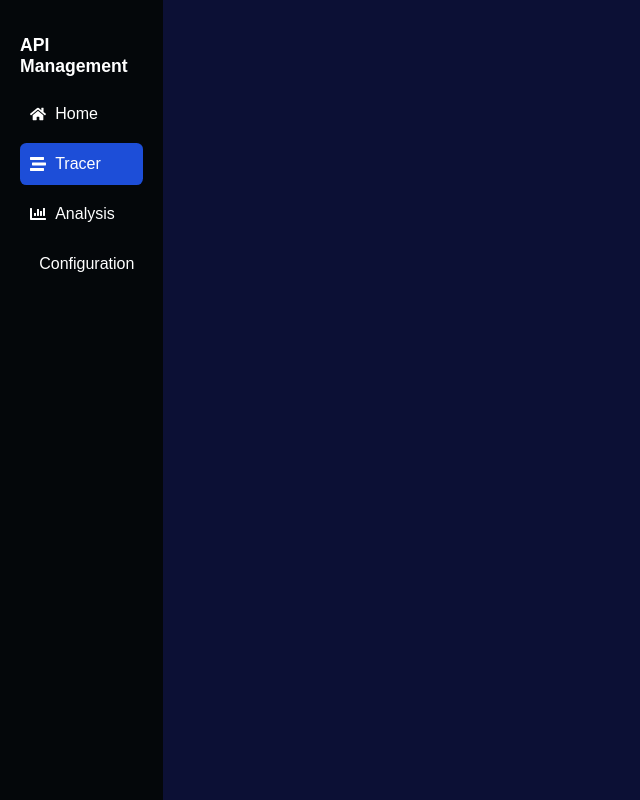
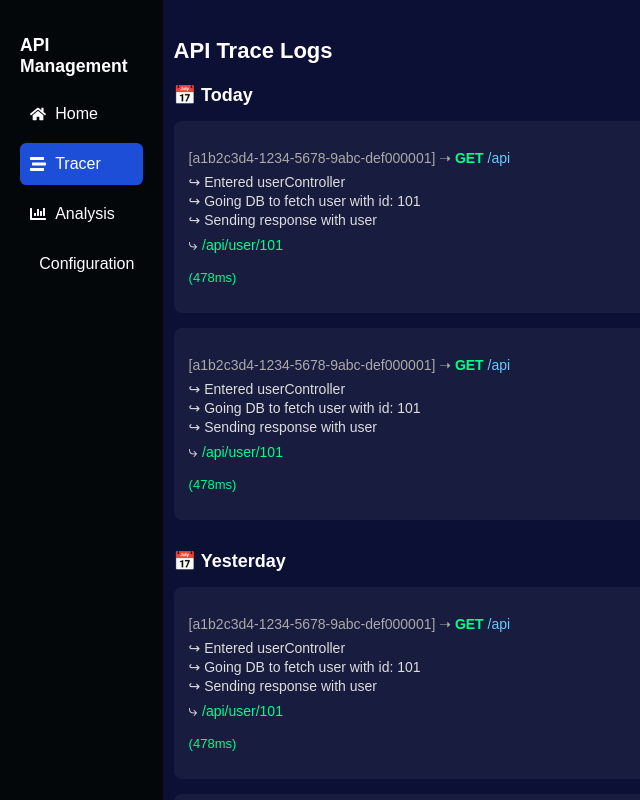
Before and after one commit to Sourav-Sharma-001/Evaluation, a React (Vite) app in the folder Frontend/my-app/: page /tracer in a window 1280 px wide. Shown: the whole page, without its empty margins (0-640 px from the left). Built offline with nearby package versions, Linux system fonts and the light colour scheme.

Commit message:
create Tracer.jsx and css

```diff
--- a/Frontend/my-app/src/Components/Pages/Tracer/Tracer.css
+++ b/Frontend/my-app/src/Components/Pages/Tracer/Tracer.css
@@ -0,0 +1,73 @@
+body {
+  margin: 0;
+  font-family: Arial, Helvetica, sans-serif;
+  background: #0a0a2a;
+  color: #fff;
+  font-size: 1rem; /* base size = 16px */
+}
+
+.tracer-container {
+  padding: 1.25rem; /* 20px */
+}
+
+.tracer-container h2 {
+  font-size: 1.375rem; /* 22px */
+  margin-bottom: 1.25rem; /* 20px */
+}
+
+.day-section {
+  margin-bottom: 1.875rem; /* 30px */
+}
+
+.day-section h3 {
+  font-size: 1.125rem; /* 18px */
+  margin-bottom: 0.9375rem; /* 15px */
+}
+
+.log-card {
+  background: rgba(255, 255, 255, 0.05);
+  border-radius: 0.5rem; /* 8px */
+  padding: 0.9375rem; /* 15px */
+  margin-bottom: 0.9375rem; /* 15px */
+  color: #ddd;
+}
+
+.log-id {
+  font-size: 0.875rem; /* 14px */
+  margin-bottom: 0.5rem; /* 8px */
+  color: #aaa;
+}
+
+.method {
+  color: #00ff88;
+  font-weight: bold;
+}
+
+.endpoint {
+  color: #66ccff;
+}
+
+.log-steps p {
+  margin: 0.1875rem 0; /* 3px top/bottom */
+  font-size: 0.875rem; /* 14px */
+}
+
+.log-url {
+  margin-top: 0.5rem; /* 8px */
+}
+
+.log-url a {
+  color: #00ff88;
+  text-decoration: none;
+  font-size: 0.875rem;
+}
+
+.log-url a:hover {
+  text-decoration: underline;
+}
+
+.log-time {
+  margin-top: 0.3125rem; /* 5px */
+  font-size: 0.8125rem; /* 13px */
+  color: #00ff88;
+}
--- a/Frontend/my-app/src/Components/Pages/Tracer/Tracer.jsx
+++ b/Frontend/my-app/src/Components/Pages/Tracer/Tracer.jsx
@@ -1,10 +1,90 @@
-import React from 'react'
-import "./Tracer.css"
+import React from "react";
+import "./Tracer.css";
 
 export default function Tracer() {
+  const logs = {
+    today: [
+      {
+        id: "a1b2c3d4-1234-5678-9abc-def000001",
+        method: "GET",
+        endpoint: "/api",
+        steps: [
+          "Entered userController",
+          "Going DB to fetch user with id: 101",
+          "Sending response with user",
+        ],
+        url: "/api/user/101",
+        time: "478ms",
+      },
+      {
+        id: "a1b2c3d4-1234-5678-9abc-def000001",
+        method: "GET",
+        endpoint: "/api",
+        steps: [
+          "Entered userController",
+          "Going DB to fetch user with id: 101",
+          "Sending response with user",
+        ],
+        url: "/api/user/101",
+        time: "478ms",
+      },
+    ],
+    yesterday: [
+      {
+        id: "a1b2c3d4-1234-5678-9abc-def000001",
+        method: "GET",
+        endpoint: "/api",
+        steps: [
+          "Entered userController",
+          "Going DB to fetch user with id: 101",
+          "Sending response with user",
+        ],
+        url: "/api/user/101",
+        time: "478ms",
+      },
+      {
+        id: "a1b2c3d4-1234-5678-9abc-def000001",
+        method: "GET",
+        endpoint: "/api",
+        steps: [
+          "Entered userController",
+          "Going DB to fetch user with id: 101",
+          "Sending response with user",
+        ],
+        url: "/api/user/101",
+        time: "478ms",
+      },
+    ],
+  };
+
+  const renderLogs = (day, items) => (
+    <div className="day-section">
+      <h3>📅 {day}</h3>
+      {items.map((log, index) => (
+        <div key={index} className="log-card">
+          <p className="log-id">
+            [{log.id}] ➝ <span className="method">{log.method}</span>{" "}
+            <span className="endpoint">{log.endpoint}</span>
+          </p>
+          <div className="log-steps">
+            {log.steps.map((step, i) => (
+              <p key={i}>↪ {step}</p>
+            ))}
+          </div>
+          <p className="log-url">
+            ⤷ <a href={log.url}>{log.url}</a>
+          </p>
+          <p className="log-time">({log.time})</p>
+        </div>
+      ))}
+    </div>
+  );
+
   return (
-    <div>
-
+    <div className="tracer-container">
+      <h2>API Trace Logs</h2>
+      {renderLogs("Today", logs.today)}
+      {renderLogs("Yesterday", logs.yesterday)}
     </div>
-  )
+  );
 }
```
